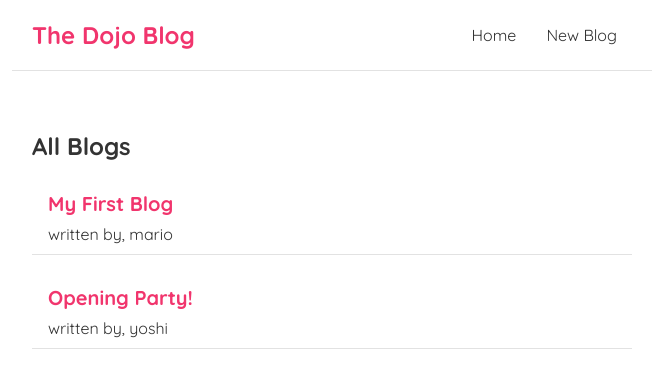
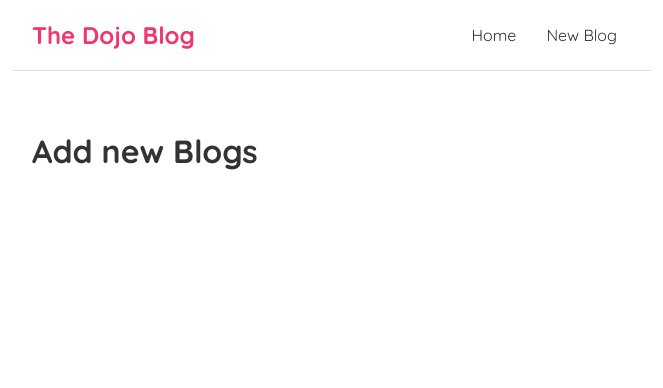
Before and after one commit to chinthakaSenarathna/react_, a React (Vite) app in the folder start_/dojo-blog/: page /create in a window 1280 px wide. Shown: the top 388 px of the page, without its empty margins (308-971 px from the left). Built offline with nearby package versions, Linux system fonts and the light colour scheme; data requests are answered from the project's data file.

Commit message:
react router...

```diff
--- a/start_/dojo-blog/package.json
+++ b/start_/dojo-blog/package.json
@@ -11,7 +11,8 @@
   },
   "dependencies": {
     "react": "^18.2.0",
-    "react-dom": "^18.2.0"
+    "react-dom": "^18.2.0",
+    "react-router-dom": "^6.23.1"
   },
   "devDependencies": {
     "@types/react": "^18.2.66",
--- a/start_/dojo-blog/src/App.jsx
+++ b/start_/dojo-blog/src/App.jsx
@@ -1,18 +1,24 @@
 // import './App.css';
+
+import { BrowserRouter as Router, Route, Routes } from 'react-router-dom';
+
 import NavBar from './components/Navbar';
 import Home from './components/Home';
 import TextInputWithFocusButton from './components/TextInputWithFocusButton';
+import Create from './components/Create';
 
 function App() {
 
   return (
-    <div className="App">
+    <Router>
       <NavBar />
-      <div className="content">
-        <Home />
-        {/* <TextInputWithFocusButton /> */}
+      <div className='content'>
+        <Routes>
+          <Route path='/' element={<Home />} />
+          <Route path='/create' element={<Create />} />
+        </Routes>
       </div>
-    </div>
+    </Router>
   )
 }
 
--- a/start_/dojo-blog/src/components/BlogsList.jsx
+++ b/start_/dojo-blog/src/components/BlogsList.jsx
@@ -6,7 +6,7 @@
     // const title = props.title;
 
     return (
-        <div className=''>
+        <div className='blog'>
             <h2>{ title }</h2>
             {
                 blogs.map((blog,index) => (
--- /dev/null
+++ b/start_/dojo-blog/src/components/Create.jsx
@@ -0,0 +1,11 @@
+import React from 'react'
+
+const Create = () => {
+    return (
+        <div className='create'>
+            <h1>Add new Blogs</h1>
+        </div>
+    )
+}
+
+export default Create
```
Also changed, not shown: 1 other file (tests, documents, lock files or other folders).
